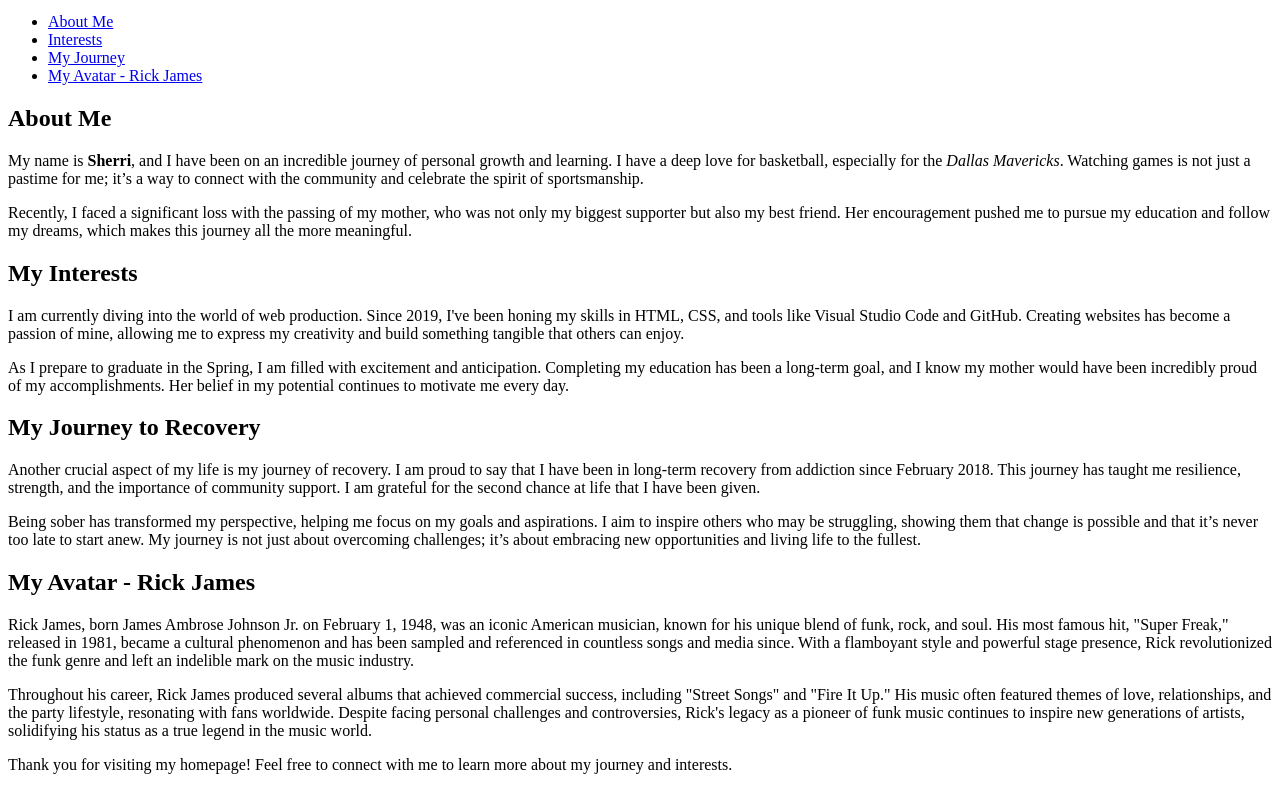
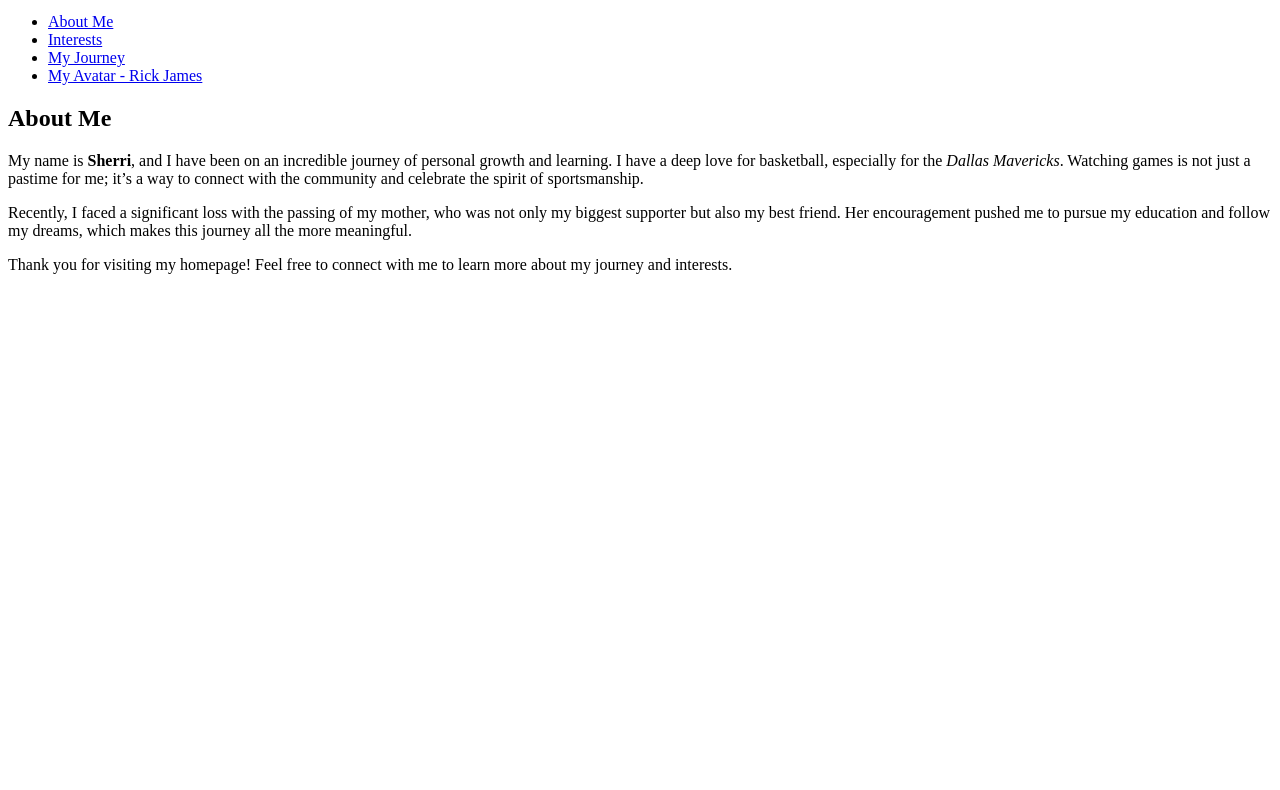
Before and after one commit to Sherri81/Web-Design-Tools, a plain HTML site: page index.html in a window 1280 px wide. Shown: the part 101-891 px from the top of the page. After the commit the page ends 800 px from the top, so only its background shows below. Drawn offline with Linux system fonts and the light colour scheme.

Commit message:
update index

```diff
--- a/index.html
+++ b/index.html
@@ -13,10 +13,10 @@
 
     <nav>
         <ul>
-            <li><a href="#about">About Me</a></li>
-            <li><a href="#interests">Interests</a></li>
-            <li><a href="#journey">My Journey</a></li>
-            <li><a href="#rick-james">My Avatar - Rick James</a></li>
+            <li><a href="https://sherri81.github.io/Web-Design-Tools/index.html">About Me</a></li>
+            <li><a href="https://sherri81.github.io/Web-Design-Tools/interests.html">Interests</a></li>
+            <li><a href="https://sherri81.github.io/Web-Design-Tools/journey.html">My Journey</a></li>
+            <li><a href="https://sherri81.github.io/Web-Design-Tools/myavatar.html">My Avatar - Rick James</a></li>
         </ul>
     </nav>
 
@@ -26,24 +26,6 @@
             <p>My name is <strong>Sherri</strong>, and I have been on an incredible journey of personal growth and learning. I have a deep love for basketball, especially for the <em>Dallas Mavericks</em>. Watching games is not just a pastime for me; it’s a way to connect with the community and celebrate the spirit of sportsmanship.</p>
             <p>Recently, I faced a significant loss with the passing of my mother, who was not only my biggest supporter but also my best friend. Her encouragement pushed me to pursue my education and follow my dreams, which makes this journey all the more meaningful.</p>
         </section>
-
-        <section id="interests">
-            <h2>My Interests</h2>
-            <p>I am currently diving into the world of web production. Since 2019, I've been honing my skills in HTML, CSS, and tools like Visual Studio Code and GitHub. Creating websites has become a passion of mine, allowing me to express my creativity and build something tangible that others can enjoy.</p>
-            <p>As I prepare to graduate in the Spring, I am filled with excitement and anticipation. Completing my education has been a long-term goal, and I know my mother would have been incredibly proud of my accomplishments. Her belief in my potential continues to motivate me every day.</p>
-        </section>
-
-        <section id="journey">
-            <h2>My Journey to Recovery</h2>
-            <p>Another crucial aspect of my life is my journey of recovery. I am proud to say that I have been in long-term recovery from addiction since February 2018. This journey has taught me resilience, strength, and the importance of community support. I am grateful for the second chance at life that I have been given.</p>
-            <p>Being sober has transformed my perspective, helping me focus on my goals and aspirations. I aim to inspire others who may be struggling, showing them that change is possible and that it’s never too late to start anew. My journey is not just about overcoming challenges; it’s about embracing new opportunities and living life to the fullest.</p>
-        </section>
-        <section id="rick-james">
-            <h2>My Avatar - Rick James</h2>
-            <p>Rick James, born James Ambrose Johnson Jr. on February 1, 1948, was an iconic American musician, known for his unique blend of funk, rock, and soul. His most famous hit, "Super Freak," released in 1981, became a cultural phenomenon and has been sampled and referenced in countless songs and media since. With a flamboyant style and powerful stage presence, Rick revolutionized the funk genre and left an indelible mark on the music industry.</p>
-            <p>Throughout his career, Rick James produced several albums that achieved commercial success, including "Street Songs" and "Fire It Up." His music often featured themes of love, relationships, and the party lifestyle, resonating with fans worldwide. Despite facing personal challenges and controversies, Rick's legacy as a pioneer of funk music continues to inspire new generations of artists, solidifying his status as a true legend in the music world.</p>
-        </section>
-
     </main>
 
     <footer>
```
